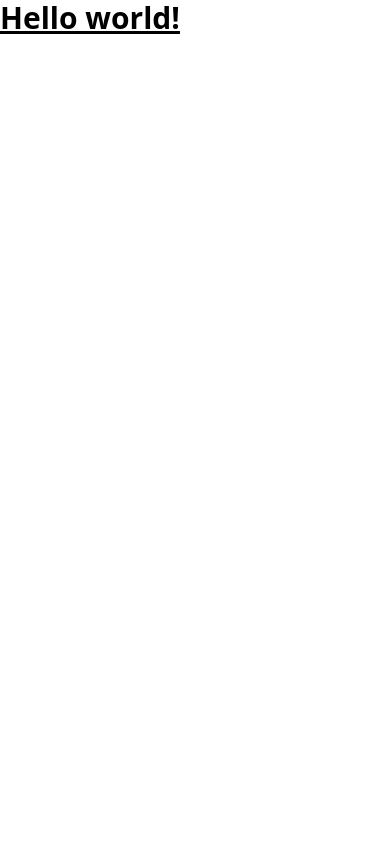
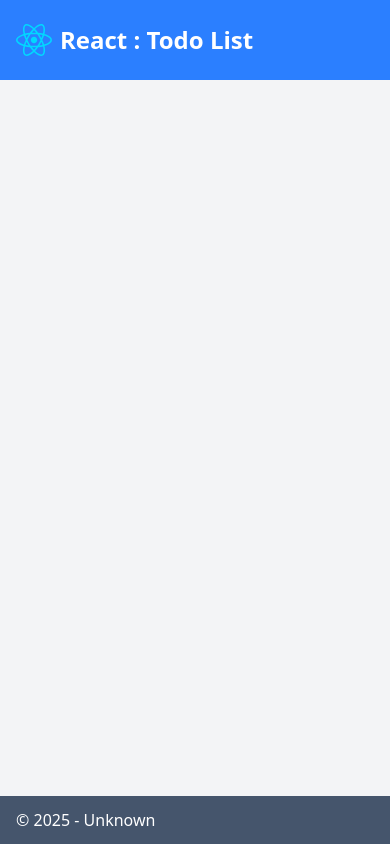
Before and after one commit to jakkaphatminthana/react-web-starter, a React (Vite) app: page / in a window 390 px wide. Built offline with nearby package versions, Linux system fonts and the light colour scheme.

Commit message:
feat : layout :: initial layout

```diff
--- a/index.html
+++ b/index.html
@@ -8,8 +8,7 @@
     <title>Vite + React</title>
   </head>
   <body>
-    <h1 class="text-3xl font-bold underline">Hello world!</h1>
-    <!-- <div id="root"></div> -->
+    <div id="root"></div>
     <script type="module" src="/src/main.jsx"></script>
   </body>
 </html>
--- a/src/App.jsx
+++ b/src/App.jsx
@@ -1,32 +1,12 @@
-import { useState } from "react";
-import reactLogo from "./assets/react.svg";
-import viteLogo from "/vite.svg";
+import Footer from "./components/Footer";
+import NavBar from "./components/NavBar";
 
 function App() {
-  const [count, setCount] = useState(0);
-
   return (
     <>
-      <div>
-        <a href="https://vite.dev" target="_blank">
-          <img src={viteLogo} className="logo" alt="Vite logo" />
-        </a>
-        <a href="https://react.dev" target="_blank">
-          <img src={reactLogo} className="logo react" alt="React logo" />
-        </a>
-      </div>
-      <h1>Vite + React</h1>
-      <div className="card">
-        <button onClick={() => setCount((count) => count + 1)}>
-          count is {count}
-        </button>
-        <p>
-          Edit <code>src/App.jsx</code> and save to test HMR
-        </p>
-      </div>
-      <p className="read-the-docs">
-        Click on the Vite and React logos to learn more
-      </p>
+      <NavBar />
+      <main></main>
+      <Footer />
     </>
   );
 }
--- /dev/null
+++ b/src/components/Footer.jsx
@@ -0,0 +1,7 @@
+import React from "react";
+
+function Footer() {
+  return <footer>&#169; {`${new Date().getFullYear()} - Unknown`}</footer>;
+}
+
+export default Footer;
--- /dev/null
+++ b/src/components/NavBar.jsx
@@ -0,0 +1,14 @@
+import reactLogo from "../assets/react.svg";
+
+function NavBar() {
+  return (
+    <header>
+      <div className="flex mr-auto gap-x-2 font-semibold text-2xl">
+        <img src={reactLogo} alt="React Logo" />
+        React : Todo List
+      </div>
+    </header>
+  );
+}
+
+export default NavBar;
--- a/src/index.css
+++ b/src/index.css
@@ -1 +1,21 @@
 @import "tailwindcss";
+
+#root {
+  @apply flex flex-col min-h-screen;
+}
+
+header {
+  @apply flex px-4 md:px-6 py-6 bg-blue-500 text-white items-center;
+}
+
+body {
+  @apply bg-gray-100 antialiased;
+}
+
+main {
+  @apply flex flex-col flex-1 justify-center place-items-center;
+}
+
+footer {
+  @apply px-4 md:px-6 py-3 bg-slate-600 text-white;
+}
```
